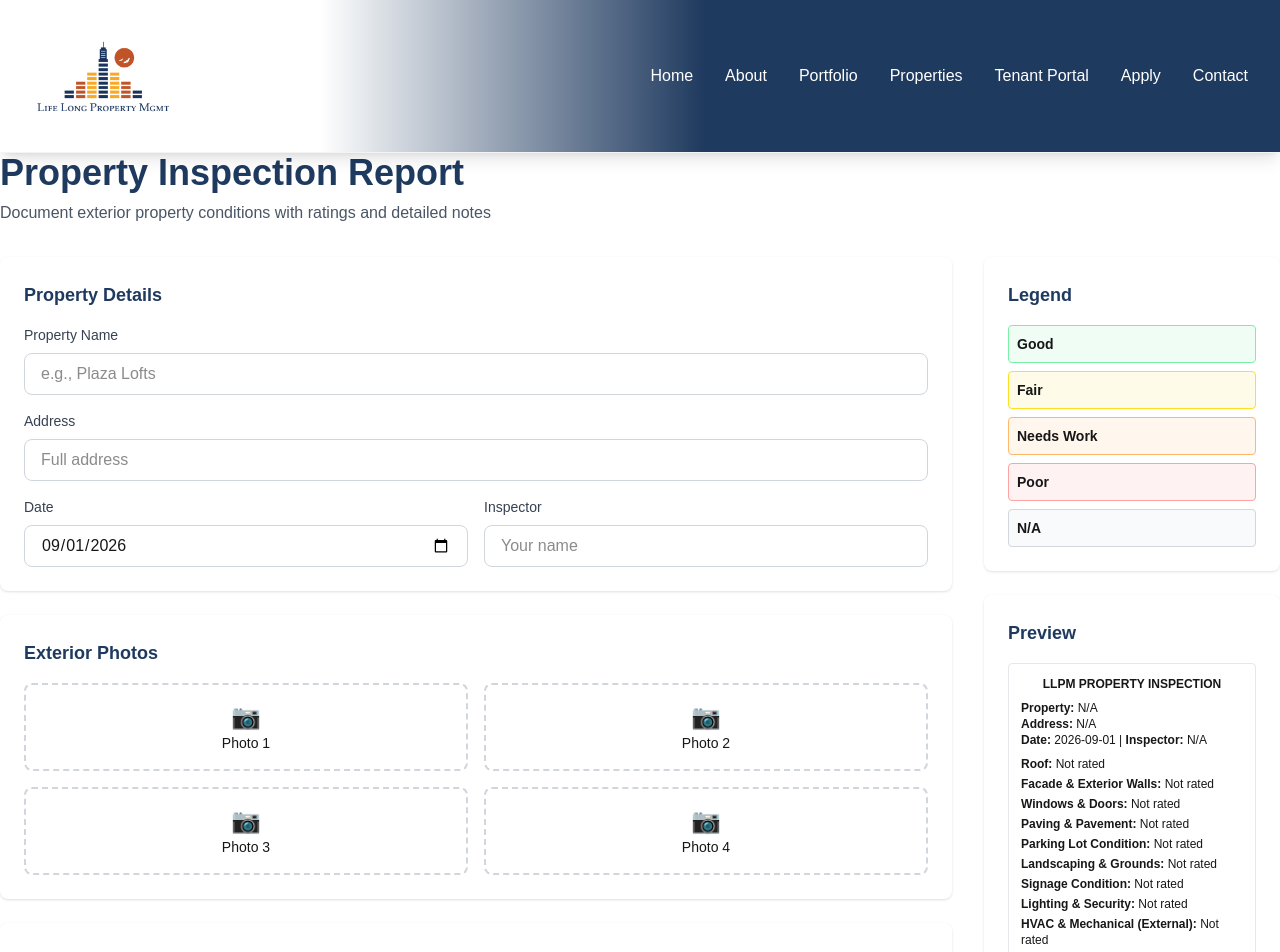
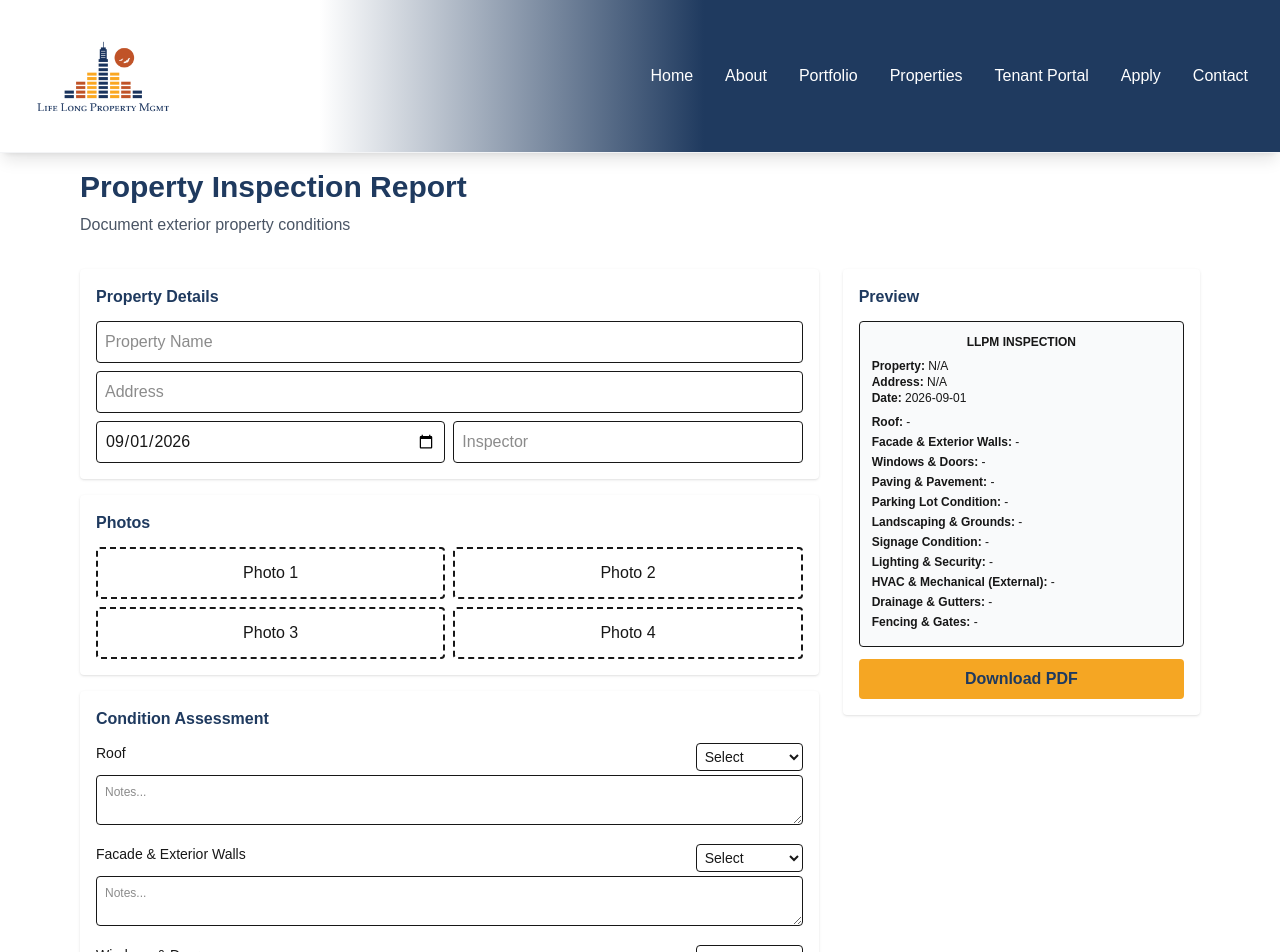
Before and after one commit to LLPMtech/LLPMwebsite, a Next.js app: page /inspection in a window 1280 px wide. Shown: the top 952 px of the page. Built offline with nearby package versions, Linux system fonts and the light colour scheme.

Commit message:
Rewrite inspection form with simpler print-to-PDF

```diff
--- a/src/app/inspection/page.tsx
+++ b/src/app/inspection/page.tsx
@@ -20,24 +20,6 @@ interface InspectionData {
   };
   maintenanceItems: string;
 }
-
-const ratingColors: Record<ConditionRating, string> = {
-  'Good': 'bg-green-100 border-green-300 text-green-900',
-  'Fair': 'bg-yellow-100 border-yellow-300 text-yellow-900',
-  'Poor': 'bg-red-100 border-red-300 text-red-900',
-  'Needs Work': 'bg-orange-100 border-orange-300 text-orange-900',
-  'N/A': 'bg-gray-100 border-gray-300 text-gray-600',
-  '': 'bg-white border-gray-300 text-gray-600',
-};
-
-const ratingBgColors: Record<ConditionRating, string> = {
-  'Good': 'bg-green-50',
-  'Fair': 'bg-yellow-50',
-  'Poor': 'bg-red-50',
-  'Needs Work': 'bg-orange-50',
-  'N/A': 'bg-gray-50',
-  '': 'bg-white',
-};
 
 export default function PropertyInspectionPage() {
   const [data, setData] = useState<InspectionData>({
@@ -62,7 +44,7 @@ export default function PropertyInspectionPage() {
     maintenanceItems: '',
   });
 
-  const fileRefs = [useRef<HTMLInputElement>(null), useRef<HTMLInputElement>(null), useRef<HTMLInputElement>(null), useRef<HTMLInputElement>(null)];
+  const fileRefs = useRef<(HTMLInputElement | null)[]>([]);
   const reportRef = useRef<HTMLDivElement>(null);
 
   const handlePhotoUpload = (index: number, e: React.ChangeEvent<HTMLInputElement>) => {
@@ -77,26 +59,63 @@ export default function PropertyInspectionPage() {
     }
   };
 
-  const generatePDF = () => {
-    const element = reportRef.current;
-    if (!element) return;
+  const downloadPDF = () => {
+    if (!reportRef.current) return;
 
-    const script = document.createElement('script');
-    script.src = 'https://cdnjs.cloudflare.com/ajax/libs/html2pdf.js/0.10.1/html2pdf.bundle.min.js';
-    script.onload = () => {
-      const html2pdf = (window as any).html2pdf;
-      html2pdf()
-        .set({
-          margin: 10,
-          filename: `${data.propertyName || 'inspection'}_${data.dateVisited}.pdf`,
-          image: { type: 'jpeg', quality: 0.98 },
-          html2canvas: { scale: 2 },
-          jsPDF: { unit: 'mm', format: 'a4', orientation: 'portrait' }
-        })
-        .from(element)
-        .save();
-    };
-    document.head.appendChild(script);
+    const printWindow = window.open('', '', 'width=800,height=600');
+    if (!printWindow) return;
+
+    const content = reportRef.current.innerHTML;
+    printWindow.document.write(`
+      <html>
+        <head>
+          <title>${data.propertyName || 'Inspection'}</title>
+          <style>
+            body { font-family: Arial, sans-serif; padding: 20px; }
+            .header { text-align: center; margin-bottom: 20px; }
+            .property-info { margin-bottom: 20px; }
+            .section { margin-bottom: 20px; }
+            .condition { margin-bottom: 15px; padding: 10px; border-left: 3px solid #ccc; }
+            .good { border-left-color: #22c55e; }
+            .fair { border-left-color: #eab308; }
+            .needs { border-left-color: #f97316; }
+            .poor { border-left-color: #ef4444; }
+            .na { border-left-color: #9ca3af; }
+          </style>
+        </head>
+        <body>
+          <div class="header">
+            <h1>LIFE LONG PROPERTY MANAGEMENT</h1>
+            <h2>Property Inspection Report</h2>
+          </div>
+          <div class="property-info">
+            <p><strong>Property:</strong> ${data.propertyName || 'N/A'}</p>
+            <p><strong>Address:</strong> ${data.address || 'N/A'}</p>
+            <p><strong>Date:</strong> ${data.dateVisited} | <strong>Inspector:</strong> ${data.inspector || 'N/A'}</p>
+          </div>
+          <div class="section">
+            <h3>Condition Assessment</h3>
+            ${Object.entries(data.conditions).map(([key, cond]) => `
+              <div class="condition ${cond.rating.toLowerCase().replace(' ', '')}">
+                <strong>${key.charAt(0).toUpperCase() + key.slice(1)}:</strong> ${cond.rating || 'Not rated'}
+                ${cond.notes ? `<p>${cond.notes}</p>` : ''}
+              </div>
+            `).join('')}
+          </div>
+          ${data.maintenanceItems ? `
+            <div class="section">
+              <h3>Priority Maintenance</h3>
+              <p>${data.maintenanceItems.replace(/\n/g, '<br>')}</p>
+            </div>
+          ` : ''}
+          <script>
+            window.print();
+            setTimeout(() => window.close(), 500);
+          </script>
+        </body>
+      </html>
+    `);
+    printWindow.document.close();
   };
 
   const conditionAreas = [
@@ -116,182 +135,85 @@ export default function PropertyInspectionPage() {
   const ratings: ConditionRating[] = ['Good', 'Fair', 'Needs Work', 'Poor', 'N/A'];
 
   return (
-    <div className="max-w-7xl mx-auto">
-      <h1 className="text-4xl font-bold text-navy mb-2">Property Inspection Report</h1>
-      <p className="text-gray-600 mb-8">Document exterior property conditions with ratings and detailed notes</p>
+    <div className="max-w-6xl mx-auto p-4">
+      <h1 className="text-3xl font-bold text-navy mb-2">Property Inspection Report</h1>
+      <p className="text-gray-600 mb-8">Document exterior property conditions</p>
 
-      <div className="grid grid-cols-4 gap-8">
-        {/* Form */}
-        <div className="col-span-3 space-y-6">
-          {/* Property Details */}
-          <div className="bg-white rounded-lg shadow p-6">
-            <h2 className="text-lg font-bold text-navy mb-4">Property Details</h2>
-            <div className="space-y-4">
-              <div>
-                <label className="block text-sm font-medium text-gray-700 mb-2">Property Name</label>
-                <input
-                  type="text"
-                  value={data.propertyName}
-                  onChange={e => setData(prev => ({ ...prev, propertyName: e.target.value }))}
-                  placeholder="e.g., Plaza Lofts"
-                  className="w-full px-4 py-2 border border-gray-300 rounded-lg"
-                />
-              </div>
-              <div>
-                <label className="block text-sm font-medium text-gray-700 mb-2">Address</label>
-                <input
-                  type="text"
-                  value={data.address}
-                  onChange={e => setData(prev => ({ ...prev, address: e.target.value }))}
-                  placeholder="Full address"
-                  className="w-full px-4 py-2 border border-gray-300 rounded-lg"
-                />
-              </div>
-              <div className="grid grid-cols-2 gap-4">
-                <div>
-                  <label className="block text-sm font-medium text-gray-700 mb-2">Date</label>
-                  <input
-                    type="date"
-                    value={data.dateVisited}
-                    onChange={e => setData(prev => ({ ...prev, dateVisited: e.target.value }))}
-                    className="w-full px-4 py-2 border border-gray-300 rounded-lg"
-                  />
-                </div>
-                <div>
-                  <label className="block text-sm font-medium text-gray-700 mb-2">Inspector</label>
-                  <input
-                    type="text"
-                    value={data.inspector}
-                    onChange={e => setData(prev => ({ ...prev, inspector: e.target.value }))}
-                    placeholder="Your name"
-                    className="w-full px-4 py-2 border border-gray-300 rounded-lg"
-                  />
-                </div>
-              </div>
+      <div className="grid grid-cols-3 gap-6">
+        {/* Form - Left */}
+        <div className="col-span-2 space-y-4">
+          {/* Details */}
+          <div className="bg-white rounded shadow p-4">
+            <h2 className="font-bold text-navy mb-3">Property Details</h2>
+            <input type="text" placeholder="Property Name" value={data.propertyName} onChange={e => setData({...data, propertyName: e.target.value})} className="w-full p-2 border mb-2 rounded" />
+            <input type="text" placeholder="Address" value={data.address} onChange={e => setData({...data, address: e.target.value})} className="w-full p-2 border mb-2 rounded" />
+            <div className="grid grid-cols-2 gap-2">
+              <input type="date" value={data.dateVisited} onChange={e => setData({...data, dateVisited: e.target.value})} className="p-2 border rounded" />
+              <input type="text" placeholder="Inspector" value={data.inspector} onChange={e => setData({...data, inspector: e.target.value})} className="p-2 border rounded" />
             </div>
           </div>
 
           {/* Photos */}
-          <div className="bg-white rounded-lg shadow p-6">
-            <h2 className="text-lg font-bold text-navy mb-4">Exterior Photos</h2>
-            <div className="grid grid-cols-2 gap-4">
-              {[1, 2, 3, 4].map((num, idx) => (
-                <button
-                  key={num}
-                  type="button"
-                  onClick={() => fileRefs[idx].current?.click()}
-                  className="p-4 border-2 border-dashed border-gray-300 rounded-lg hover:border-gold"
-                >
-                  {data.photos[idx] ? (
-                    <div><div className="text-2xl">✓</div><div className="text-sm">Photo {num} uploaded</div></div>
-                  ) : (
-                    <div><div className="text-2xl">📷</div><div className="text-sm">Photo {num}</div></div>
-                  )}
-                  <input
-                    ref={fileRefs[idx]}
-                    type="file"
-                    accept="image/*"
-                    onChange={e => handlePhotoUpload(idx, e)}
-                    className="hidden"
-                  />
+          <div className="bg-white rounded shadow p-4">
+            <h2 className="font-bold text-navy mb-3">Photos</h2>
+            <div className="grid grid-cols-2 gap-2">
+              {[0, 1, 2, 3].map(i => (
+                <button key={i} type="button" onClick={() => fileRefs.current[i]?.click()} className="p-3 border-2 border-dashed rounded hover:border-gold">
+                  {data.photos[i] ? '✓ Uploaded' : `Photo ${i + 1}`}
+                  <input ref={el => {if(el) fileRefs.current[i] = el}} type="file" accept="image/*" onChange={e => handlePhotoUpload(i, e)} className="hidden" />
                 </button>
               ))}
             </div>
           </div>
 
-          {/* Condition Assessment */}
-          <div className="bg-white rounded-lg shadow p-6">
-            <h2 className="text-lg font-bold text-navy mb-4">Condition Assessment</h2>
-            <div className="space-y-4">
+          {/* Conditions */}
+          <div className="bg-white rounded shadow p-4">
+            <h2 className="font-bold text-navy mb-3">Condition Assessment</h2>
+            <div className="space-y-3">
               {conditionAreas.map(area => (
-                <div key={area.key} className={`p-4 rounded-lg border-2 ${ratingBgColors[data.conditions[area.key].rating]}`}>
-                  <div className="flex justify-between items-start mb-3">
-                    <label className="font-medium">{area.label}</label>
-                    <select
-                      value={data.conditions[area.key].rating}
-                      onChange={e => setData(prev => ({
-                        ...prev,
-                        conditions: {
-                          ...prev.conditions,
-                          [area.key]: { ...prev.conditions[area.key], rating: e.target.value as ConditionRating }
-                        }
-                      }))}
-                      className={`px-2 py-1 rounded border-2 text-sm font-medium ${ratingColors[data.conditions[area.key].rating]}`}
-                    >
+                <div key={area.key}>
+                  <div className="flex justify-between mb-1">
+                    <label className="font-medium text-sm">{area.label}</label>
+                    <select value={data.conditions[area.key].rating} onChange={e => setData({...data, conditions: {...data.conditions, [area.key]: {...data.conditions[area.key], rating: e.target.value as ConditionRating}}})} className="p-1 border rounded text-sm">
                       <option value="">Select</option>
                       {ratings.map(r => <option key={r} value={r}>{r}</option>)}
                     </select>
                   </div>
-                  <textarea
-                    value={data.conditions[area.key].notes}
-                    onChange={e => setData(prev => ({
-                      ...prev,
-                      conditions: { ...prev.conditions, [area.key]: { ...prev.conditions[area.key], notes: e.target.value } }
-                    }))}
-                    placeholder="Notes..."
-                    className="w-full px-3 py-2 border border-gray-300 rounded text-sm"
-                    rows={2}
-                  />
+                  <textarea value={data.conditions[area.key].notes} onChange={e => setData({...data, conditions: {...data.conditions, [area.key]: {...data.conditions[area.key], notes: e.target.value}}})} placeholder="Notes..." className="w-full p-2 border rounded text-xs" rows={2} />
                 </div>
               ))}
             </div>
           </div>
 
           {/* Maintenance */}
-          <div className="bg-white rounded-lg shadow p-6">
-            <h2 className="text-lg font-bold text-navy mb-4">Priority Maintenance</h2>
-            <textarea
-              value={data.maintenanceItems}
-              onChange={e => setData(prev => ({ ...prev, maintenanceItems: e.target.value }))}
-              placeholder="Priority items..."
-              className="w-full px-4 py-3 border border-gray-300 rounded"
-              rows={5}
-            />
+          <div className="bg-white rounded shadow p-4">
+            <h2 className="font-bold text-navy mb-3">Priority Maintenance</h2>
+            <textarea value={data.maintenanceItems} onChange={e => setData({...data, maintenanceItems: e.target.value})} placeholder="Priority items..." className="w-full p-2 border rounded" rows={4} />
           </div>
         </div>
 
-        {/* Sidebar */}
-        <div className="space-y-6">
-          {/* Legend */}
-          <div className="bg-white rounded-lg shadow p-6 sticky top-24">
-            <h2 className="text-lg font-bold text-navy mb-4">Legend</h2>
-            <div className="space-y-2">
-              <div className="p-2 rounded bg-green-50 border border-green-300"><div className="font-bold text-sm">Good</div></div>
-              <div className="p-2 rounded bg-yellow-50 border border-yellow-300"><div className="font-bold text-sm">Fair</div></div>
-              <div className="p-2 rounded bg-orange-50 border border-orange-300"><div className="font-bold text-sm">Needs Work</div></div>
-              <div className="p-2 rounded bg-red-50 border border-red-300"><div className="font-bold text-sm">Poor</div></div>
-              <div className="p-2 rounded bg-gray-50 border border-gray-300"><div className="font-bold text-sm">N/A</div></div>
-            </div>
-          </div>
-
-          {/* Preview & Download */}
-          <div className="bg-white rounded-lg shadow p-6">
-            <h2 className="text-lg font-bold text-navy mb-4">Preview</h2>
-            <div ref={reportRef} className="text-xs p-3 bg-white border border-gray-200 rounded mb-4 max-h-96 overflow-y-auto">
-              <div className="font-bold text-center mb-2">LLPM PROPERTY INSPECTION</div>
-              <div className="text-xs mb-2">
+        {/* Preview - Right */}
+        <div className="bg-white rounded shadow p-4 sticky top-4 h-fit">
+          <h2 className="font-bold text-navy mb-3">Preview</h2>
+          <div ref={reportRef} className="text-xs bg-gray-50 p-3 rounded mb-3 max-h-96 overflow-y-auto border">
+            <div className="font-bold text-center mb-2">LLPM INSPECTION</div>
+            <div className="mb-2 text-xs">
               <div><strong>Property:</strong> {data.propertyName || 'N/A'}</div>
               <div><strong>Address:</strong> {data.address || 'N/A'}</div>
-                <div><strong>Date:</strong> {data.dateVisited} | <strong>Inspector:</strong> {data.inspector || 'N/A'}</div>
+              <div><strong>Date:</strong> {data.dateVisited}</div>
             </div>
             {conditionAreas.map(a => (
               <div key={a.key} className="text-xs mb-1">
-                  <strong>{a.label}:</strong> {data.conditions[a.key].rating || 'Not rated'}
-                  {data.conditions[a.key].notes && <div className="ml-2 text-gray-600">{data.conditions[a.key].notes}</div>}
+                <strong>{a.label}:</strong> {data.conditions[a.key].rating || '-'}
+                {data.conditions[a.key].notes && <div className="ml-2 text-gray-600 text-xs">{data.conditions[a.key].notes}</div>}
               </div>
             ))}
           </div>
-
-            <button
-              type="button"
-              onClick={generatePDF}
-              className="w-full bg-gold text-navy py-3 rounded-lg font-bold hover:opacity-90"
-            >
+          <button type="button" onClick={downloadPDF} className="w-full bg-gold text-navy py-2 rounded font-bold">
             Download PDF
           </button>
         </div>
       </div>
     </div>
-    </div>
   );
 }
```
Lines whose indentation alone changed are shown as unchanged.
